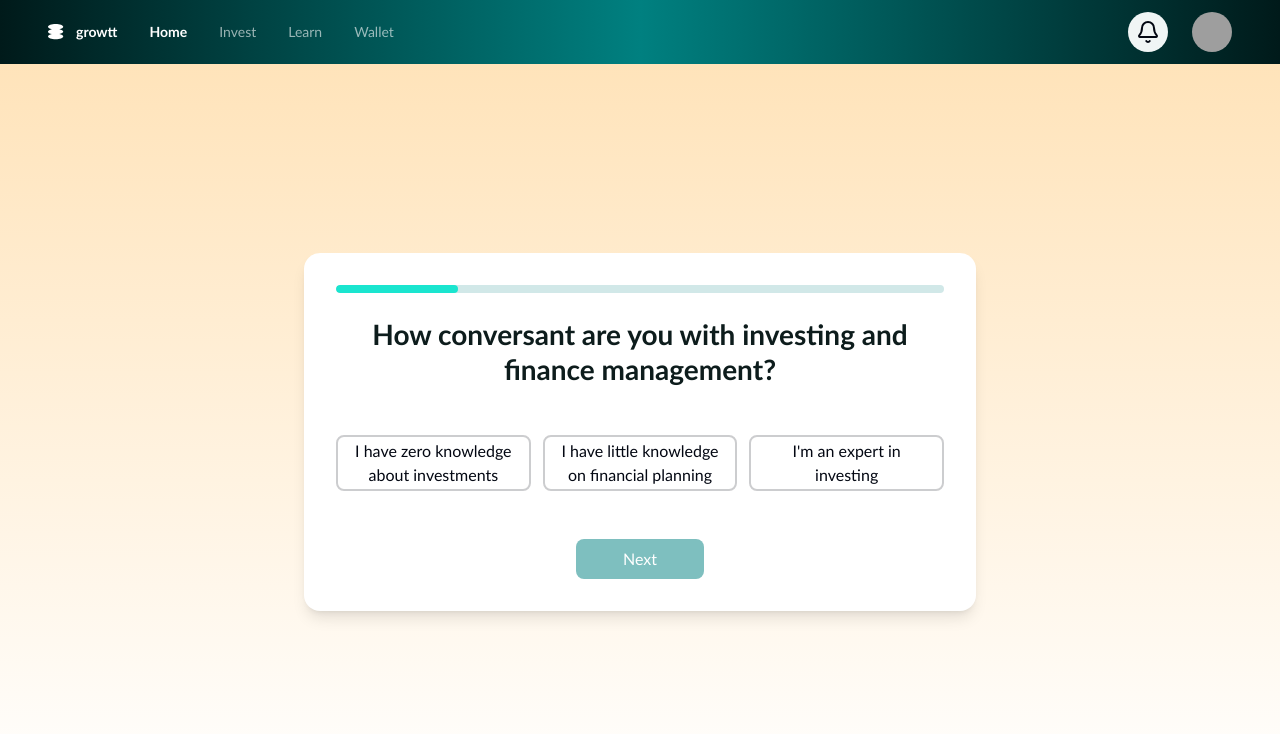
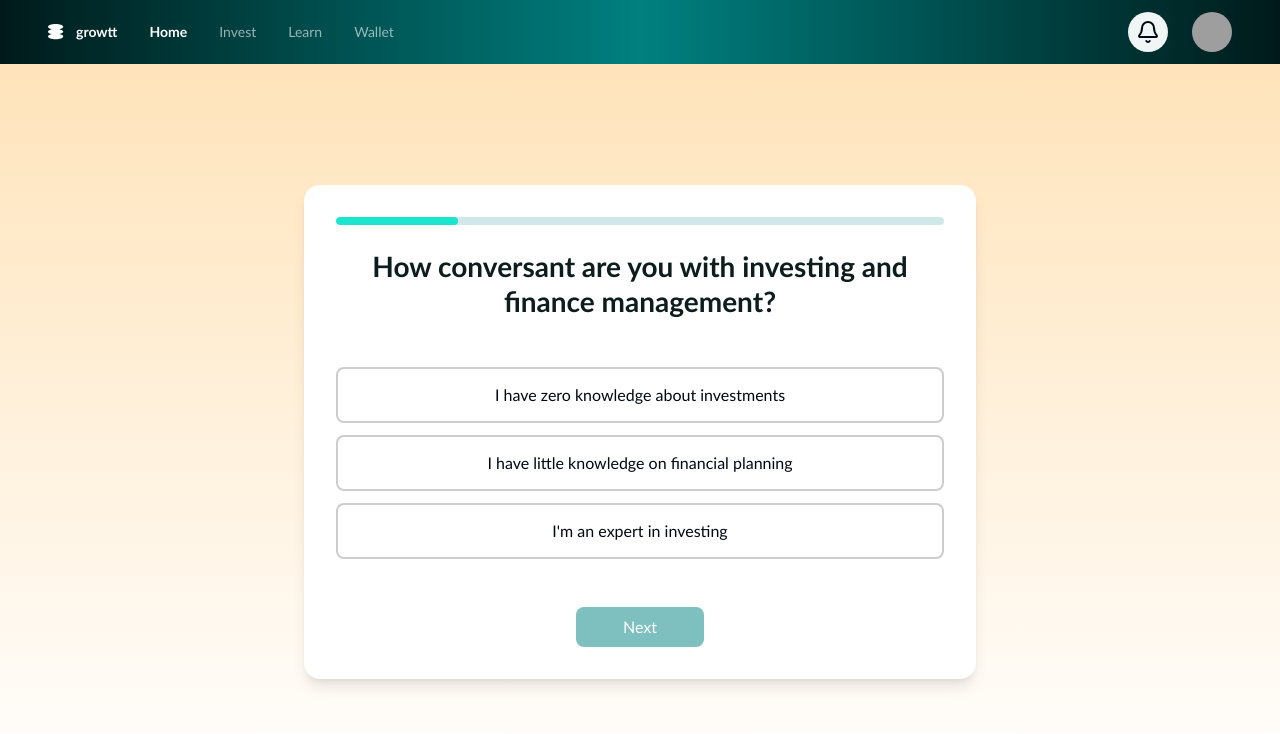
Before and after one commit to ydkdan6/growtt, a React (Vite) app: page /Onboarding/step1 in a window 1280 px wide. Shown: the top 734 px of the page. Built offline with nearby package versions, Linux system fonts and the light colour scheme; grey boxes are pictures that could not be loaded.

Commit message:
Fixed btn issues

```diff
--- a/src/pages/Onboarding/OnboardingStep1.tsx
+++ b/src/pages/Onboarding/OnboardingStep1.tsx
@@ -38,12 +38,12 @@ export default function OnboardingStep1() {
               </h2>
             </div>
 
-            <div className="flex flex-col-2 gap-3">
+            <div className="flex flex-col md:flex-col-2 gap-3">
               {options.map((option) => (
                 <button
                   key={option}
                   onClick={() => setSelected(option)}
-                  className={`w-full h-14 px-4 rounded-lg border-2 transition-all ${
+                  className={`w-full h-10 md:h-14 px-4 rounded-lg border-2 transition-all ${
                     selected === option
                       ? "border-[#008080] bg-[#F0F0F0]"
                       : "border-[rgba(3,7,18,0.2)] hover:border-[#008080]"
```
